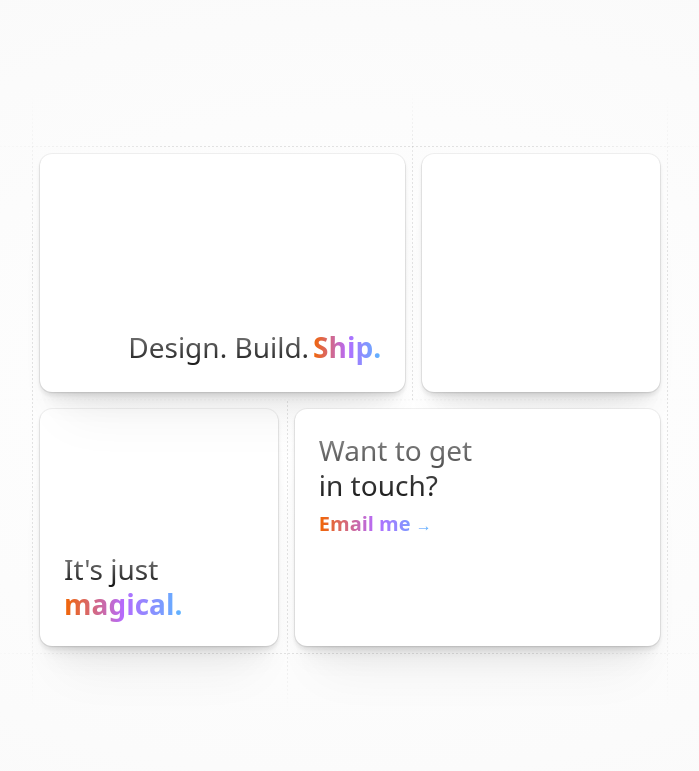
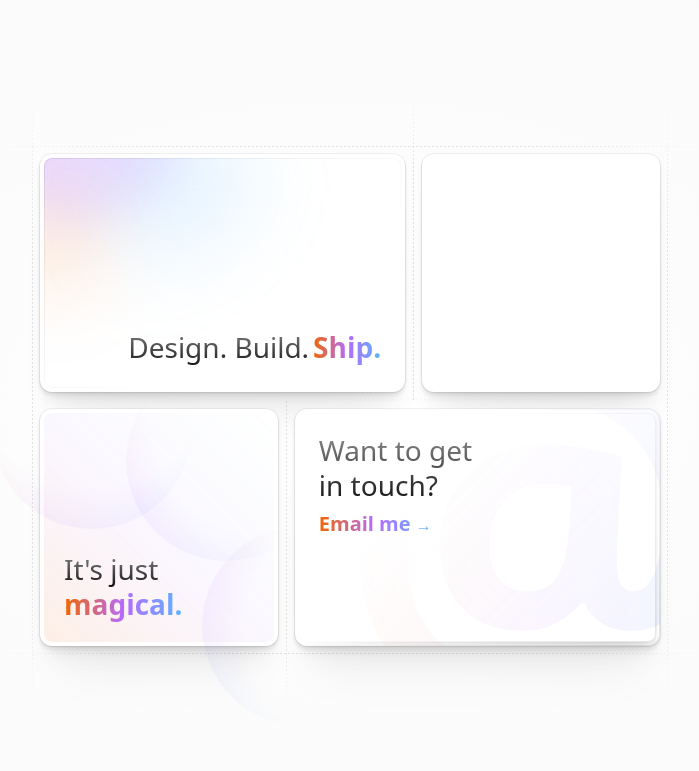
Before and after one commit to floguo/ui-engineering-101, a website: page bentoGrid.html in a window 1280 px wide. Shown: the whole page, without its empty margins (290-989 px from the left). Drawn offline with nearby package versions, Linux system fonts and the light colour scheme.

Commit message:
bento: @ & bubbles

```diff
--- a/bentoGrid.html
+++ b/bentoGrid.html
@@ -14,18 +14,37 @@
         <div class="absolute w-[1px] -inset-y-16 -left-2 bg-[repeating-linear-gradient(black,black_2px,transparent_2px,transparent_4px)] [mask:linear-gradient(transparent,black_25%,black_75%,transparent)] opacity-10"></div>
         <div class="absolute w-[1px] -inset-y-16 -right-2 bg-[repeating-linear-gradient(black,black_2px,transparent_2px,transparent_4px)] [mask:linear-gradient(transparent,black_25%,black_75%,transparent)] opacity-10"></div>
 
-        <div class="relative bg-white ring-1 ring-black/5 rounded-xl col-span-3 shadow-[0_1px_1px_0.5px,0_3px_3px_1.5px,0_12px_12px_-6px,0_24px_24px_-12px,0_48px_48px_-24px] shadow-black/5 p-6 flex justify-end items-end">
-            <div class="absolute -right-2 -bottom-2 w-[1px] -top-16 -right-2 bg-[repeating-linear-gradient(black,black_2px,transparent_2px,transparent_4px)] [mask:linear-gradient(transparent,black_25%)] opacity-10"></div>
+        <div class="isolate relative bg-white ring-1 ring-black/5 rounded-xl col-span-3 shadow-[0_1px_1px_0.5px,0_3px_3px_1.5px,0_12px_12px_-6px,0_24px_24px_-12px,0_48px_48px_-24px] shadow-black/5 p-6 flex justify-end items-end">
+            <div class="absolute -right-[9px] -bottom-2 w-[1px] -top-16 -right-2 bg-[repeating-linear-gradient(black,black_2px,transparent_2px,transparent_4px)] [mask:linear-gradient(transparent,black_25%)] opacity-10"></div>
+
+            <div class="-z-10 absolute inset-1 ring-1 ring-inset ring-black/10 rounded-lg [mask:linear-gradient(145deg,black,transparent_66%)]">
+                <div class="absolute size-[200px] rounded-full bg-[#b56bff] -translate-y-1/2 -left-16 -top-8 blur-xl opacity-25"></div>
+                <div class="absolute size-[160px] rounded-full bg-[#5BB6FF] left-16 -top-8 blur-2xl opacity-25"></div>
+                <div class="absolute size-[96px] rounded-full bg-[#F26500] -left-8 top-12 blur-2xl opacity-25"></div>
+            </div>
+
             <span class="bg-gradient-to-b from-[#8d8d8d] to-[#111] text-transparent bg-clip-text">Design. Build. </span> <span class="bg-gradient-to-r from-[#F26500] via-[#B56BFF] to-[#5BB6FF] text-transparent bg-clip-text ml-1 font-extrabold">Ship.</span>
         </div>
         <div class="bg-white ring-1 ring-black/5 rounded-xl col-span-2 aspect-square shadow-[0_1px_1px_0.5px,0_3px_3px_1.5px,0_12px_12px_-6px,0_24px_24px_-12px,0_48px_48px_-24px] shadow-black/5"></div>
-        <div class="bg-white ring-1 ring-black/5 rounded-xl col-span-2 aspect-square shadow-[0_1px_1px_0.5px,0_3px_3px_1.5px,0_12px_12px_-6px,0_24px_24px_-12px,0_48px_48px_-24px] shadow-black/5 p-6 flex items-end justify-items-end">
+        <div class="isolate relative bg-white ring-1 ring-black/5 rounded-xl col-span-2 aspect-square shadow-[0_1px_1px_0.5px,0_3px_3px_1.5px,0_12px_12px_-6px,0_24px_24px_-12px,0_48px_48px_-24px] shadow-black/5 p-6 flex items-end justify-items-end">
+            <div class="-z-10 absolute inset-1 ring-1 ring-inset ring-black/10 rounded-lg bg-gradient-to-tr from-[#F26500] via-[#B56BFF] to-[#5BB6FF] [mask:linear-gradient(45deg,black,transparent)] opacity-10"></div>
+
+            <div class="absolute -top-12 -right-12 size-[200px] bg-gradient-to-br from-[#F26500] via-[33%] via-[#B56BFF] to-[#5BB6FF] rounded-full bg-[#b56bff] [mask:radial-gradient(circle_at_75%_25%,transparent_60%,black)] opacity-15"></div>
+            <div class="absolute -top-20 -left-12 size-[200px] bg-gradient-to-br from-[#F26500] via-[33%] via-[#B56BFF] to-[#5BB6FF] rounded-full bg-[#b56bff] [mask:radial-gradient(circle_at_75%_25%,transparent_60%,black)] opacity-15 -rotate-45"></div>
+            <div class="absolute -bottom-20 -right-6 translate-x-1/2 size-[200px] bg-gradient-to-br from-[#F26500] via-[33%] via-[#B56BFF] to-[#5BB6FF] rounded-full bg-[#b56bff] [mask:radial-gradient(circle_at_75%_25%,transparent_60%,black)] opacity-15 rotate-45"></div>
+
             <div class="leading-tight">
                 <span class="block bg-gradient-to-b from-[#8d8d8d] to-[#111] text-transparent bg-clip-text">It's just </span> <span class="bg-gradient-to-r from-[#F26500] via-[#B56BFF] to-[#5BB6FF] text-transparent bg-clip-text font-extrabold">magical.</span>
             </div>
         </div>
-        <div class=" relative bg-white ring-1 ring-black/5 rounded-xl col-span-3 shadow-[0_1px_1px_0.5px,0_3px_3px_1.5px,0_12px_12px_-6px,0_24px_24px_-12px,0_48px_48px_-24px] shadow-black/5 p-6">
-            <div class="absolute -left-2 -top-2 -bottom-16 w-[1px] bg-[repeating-linear-gradient(black,black_2px,transparent_2px,transparent_4px)] [mask:linear-gradient(black_75%,transparent)] opacity-10"></div>
+        <div class="relative isolate bg-white ring-1 ring-black/5 rounded-xl col-span-3 shadow-[0_1px_1px_0.5px,0_3px_3px_1.5px,0_12px_12px_-6px,0_24px_24px_-12px,0_48px_48px_-24px] shadow-black/5 p-6">
+            <div class="absolute -left-[9px] -top-2 -bottom-16 w-[1px] bg-[repeating-linear-gradient(black,black_2px,transparent_2px,transparent_4px)] [mask:linear-gradient(black_75%,transparent)] opacity-10"></div>
+
+            <div class="-z-10 absolute inset-0 ring-1 ring-inset ring-black/10 rounded-[inherit] [mask:linear-gradient(-45deg,black,transparent_66%)]">
+                <div class="absolute -right-[72px] -top-3 leading-none text-[440px] font-black -translate-y-1/4 bg-gradient-to-r from-[#F26500] via-[#B56BFF] to-[#5BB6FF] text-transparent bg-clip-text opacity-10">@</div>
+                <div class="absolute inset-1 rounded-lg ring-1 ring-inset ring-black/10 shadow-[0_1px_1px_0.5px,0_3px_3px_1.5px,0_12px_12px_-6px,0_24px_24px_-12px,0_48px_48px_-24px] shadow-black/5"></div>
+            </div>
+
             <div class="leading-tight">
                 <div class="bg-gradient-to-b from-[#8d8d8d] to-[#111] text-transparent bg-clip-text">Want to get<br/>in touch?</div>
 
```
